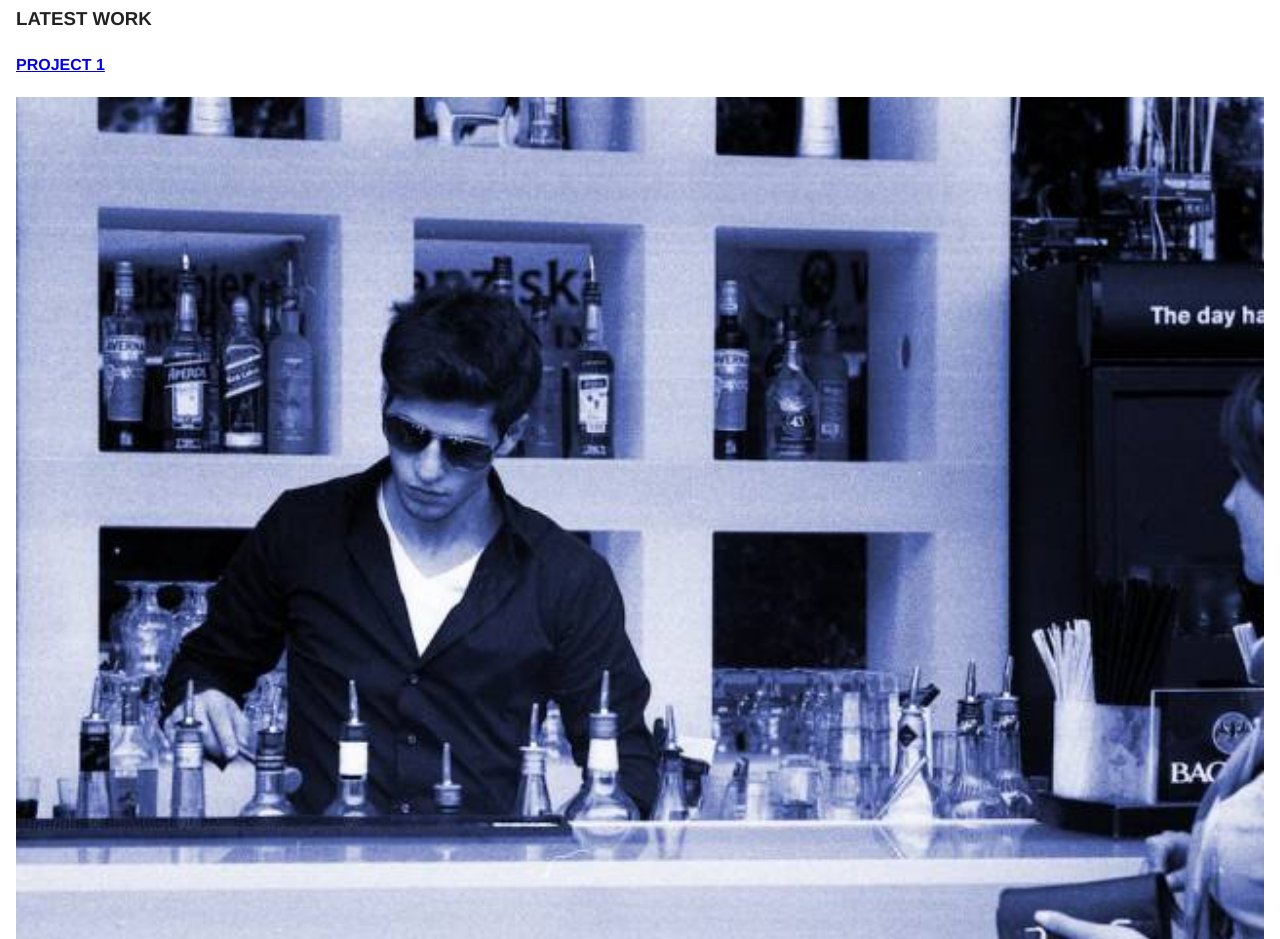
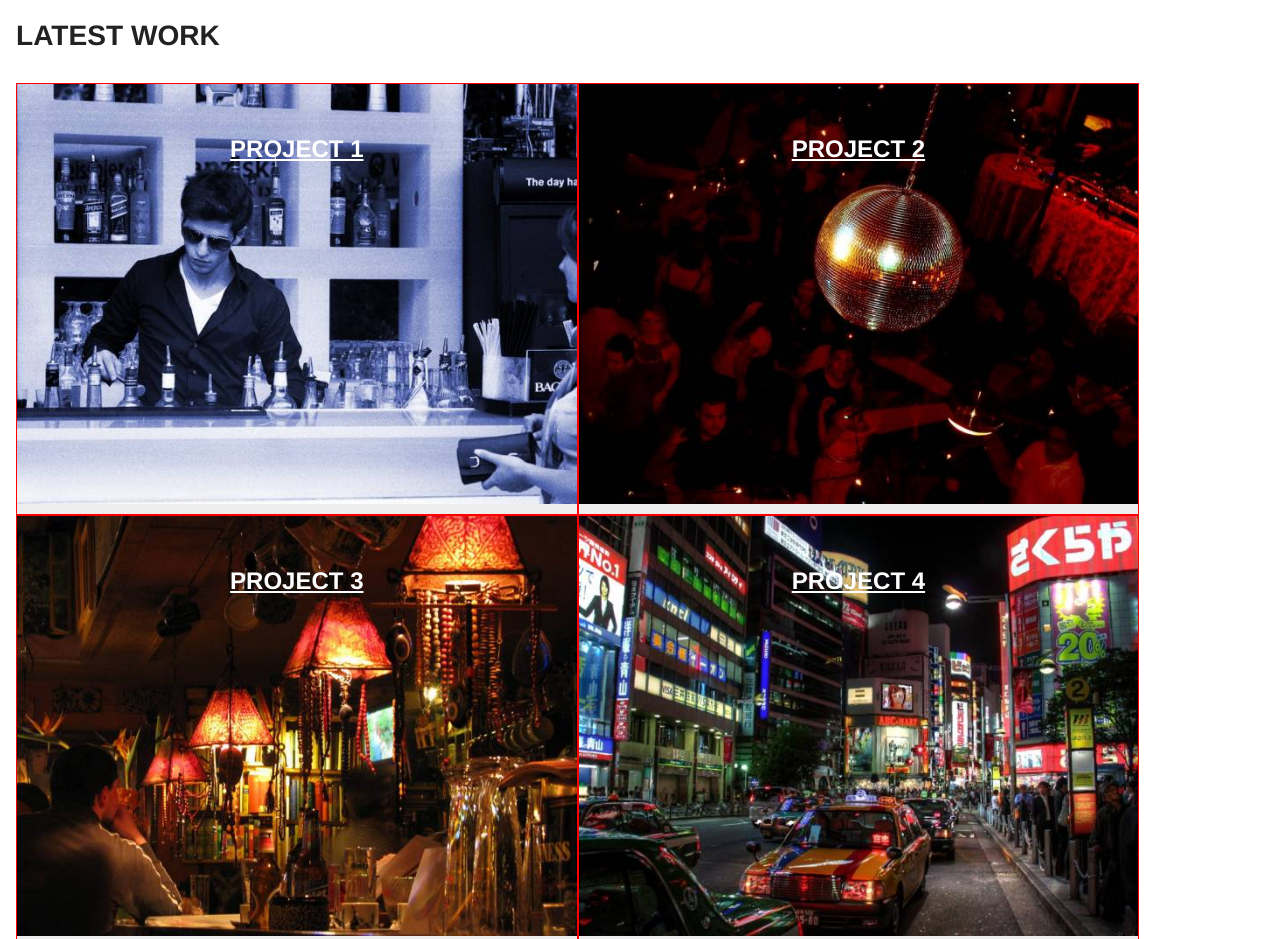
Before and after one commit to QueenOlive/random-design-project, a plain HTML site: page index.html in a window 1280 px wide. Shown: the part 1240-2179 px from the top of the page. Drawn offline with nearby package versions, Linux system fonts and the light colour scheme.

Commit message:
Halfway through Projects

```diff
--- a/css/main.css
+++ b/css/main.css
@@ -122,7 +122,10 @@ h1, h2, h3, h4 {
 	padding: 1em;
 	width: 100%;
 	position: fixed;
+	top: 0;
+	left: 0;
 	z-index: 3;
+	overflow: auto;
 }
 .page-header h1{
 	margin: 0;
@@ -130,6 +133,7 @@ h1, h2, h3, h4 {
 }
 .main-nav {
 	float: right;
+	overflow: auto;
 }
 .main-nav li {
 	background-color: #000;
@@ -185,10 +189,44 @@ h1, h2, h3, h4 {
 /* Lastest Work */
 
 .latestwork {
-	border-bottom: .5px solid #ddd;
   	padding: 2rem 1rem 1rem 1rem;
+	font-size: 1.5em;
+	overflow: auto;
+}
+.project img {
+	position: relative;
+  	z-index: -10;
 }
 
+.project {
+	border: 1px solid red;
+	height: 18em;
+	width: 45%;
+	float: left;
+	position: relative;
+	background: hsla(0, 0%, 86%, 0.50);
+	z-index: 10;
+	overflow: auto;
+}
+.project h4 {
+	color: #fff;
+	text-height: 1.5em;
+	text-align: center;
+	position: absolute;
+	right: 0;
+	left: 0;
+	margin: 2em auto;
+	display: block;
+}
+.project h4 a {
+	color: #fff;
+}
+/* Page Footer */
+
+.pagefooter {
+	clear: both;
+	padding: 2rem 1rem 1rem 1rem;
+}
 
 
 
--- a/index.html
+++ b/index.html
@@ -47,31 +47,33 @@
 
 			<section class="latestwork">
 				<h3>Latest Work</h3>
-				<article class="project-1">
-					<h4><a href="#">Project 1</a></h4>
-					<img src="img/1-cocktail.jpeg" alt="cocktails">
+				<article class="project">
+					<div class="project__content">
+						<h4><a href="#">Project 1</a></h4>
+					</div>
+					<img class="project__bg" src="img/1-cocktail.jpeg" alt="cocktails">
 				</article>
-				<article class="project-2">
+				<article class="project">
 					<h4><a href="#">Project 2</a></h4>
 					<img src="img/2-disco.jpeg" alt="disco">
 				</article>
-				<article class="project-3">
+				<article class="project">
 					<h4><a href="#">Project 3</a></h4>
 					<img src="img/3-bookstore.jpeg" alt="bookstore">
 				</article>
-				<article class="project-4">
+				<article class="project">
 					<h4><a href="#">Project 4</a></h4>
 					<img src="img/4-traffic.jpeg" alt="traffic">
 				</article>
-				<article class="project-5">
+				<article class="project">
 					<h4><a href="#">Project 5</a></h4>
 					<img src="img/5-concert.jpg" alt="concert">
 				</article>
-				<article class="project-6">
+				<article class="project">
 					<h4><a href="#">Project 7</a></h4>
 					<img src="img/6-nightlife.jpg" alt="night life">
 				</article>
-				<article class="project-7">
+				<article class="project">
 					<h4><a href="#">Project 7</a></h4>
 					<img src="img/7-bar.jpg" alt="bar">
 				</article>
```
